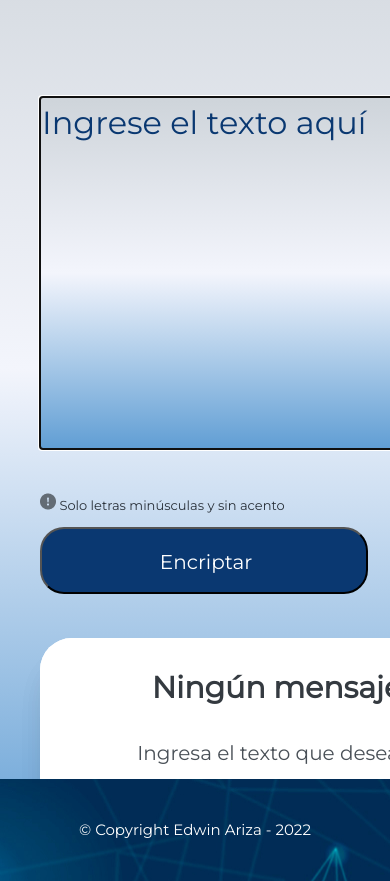
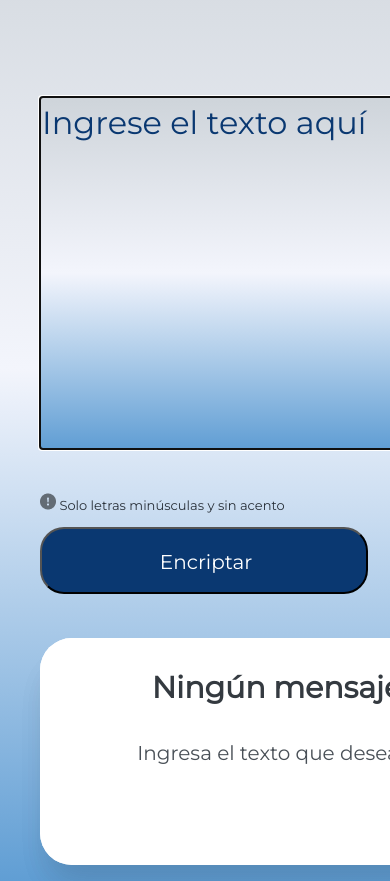
Before and after one commit to edwinariza92/encriptador-alura, a plain HTML site: page index.html in a window 390 px wide. Shown: the part 143-1024 px from the top of the page. Drawn offline with Linux system fonts and the light colour scheme; a web font is replaced by a local one.

Commit message:
correccion de footer para diseno responsive

```diff
--- a/style.css
+++ b/style.css
@@ -461,15 +461,7 @@ footer{
     flex-grow: 1;
    }
    footer{
-    display: flex;
-    flex-grow: inherit;
-    flex-wrap: wrap;
-    justify-content: center;
-
-    align-items: center;
-
-    width: 100%;
-    height: 10%;
+    display: none;
 
    }
 
```
